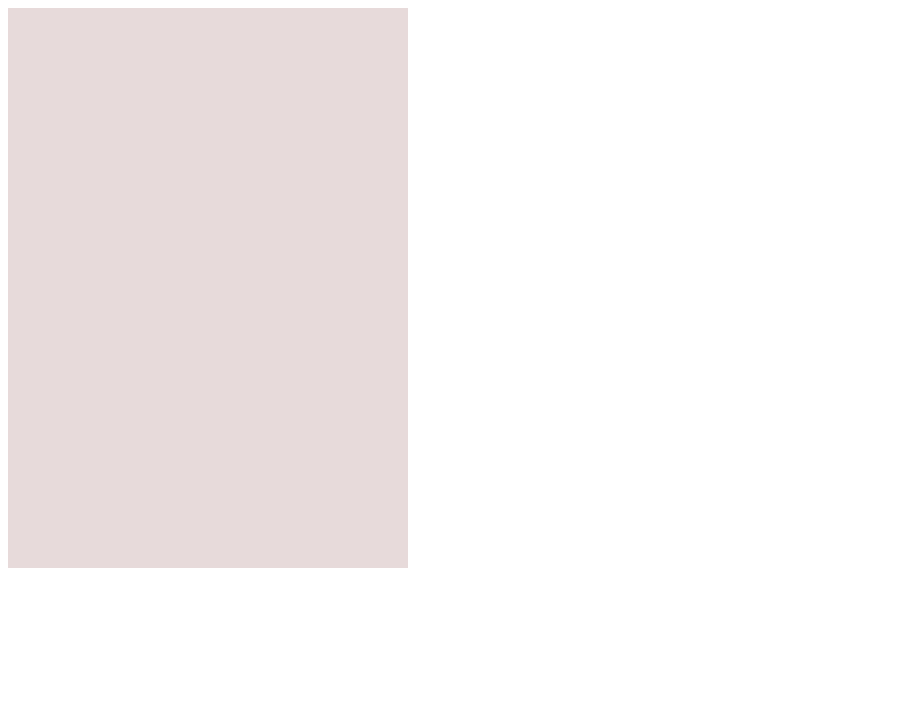
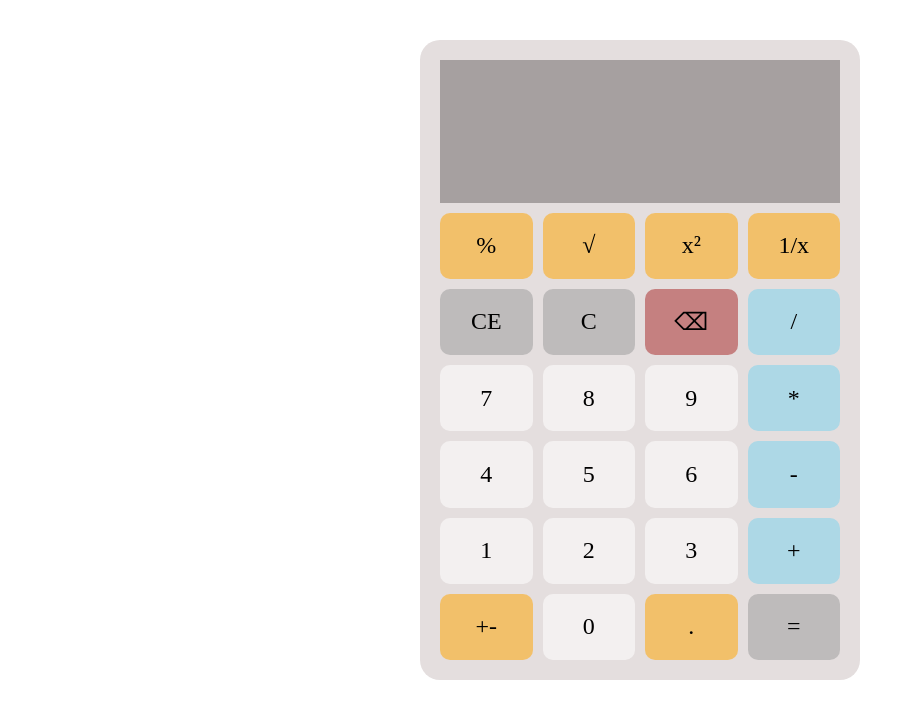
Before and after one commit to ordadush/Calculator, a plain HTML site: page index.html in a window 1280 px wide. Shown: the whole page, without its empty margins (0-915 px from the left). Drawn offline with Linux system fonts and the light colour scheme.

Commit message:
add grid

```diff
--- a/index.html
+++ b/index.html
@@ -7,6 +7,32 @@
         <link rel="stylesheet" href="styles.css">
     </head>
     <body>
-        <div class="main_rectangle"></div>
+        <div class="main-box">
+            <div class="display-box"></div>
+            <div class="box mark percent"> % </div>
+            <div class="box mark square"> &radic; </div>
+            <div class="box mark power">x&sup2;</div>
+            <div class="box mark divide-x">1/x</div>
+            <div class="box general ce">CE</div>
+            <div class="box general c">C</div>
+            <div class="box clear delete">⌫</div>
+            <div class="box acction divide">/</div>
+            <div class="box num seven">7</div>
+            <div class="box num eight">8</div>
+            <div class="box num nine">9</div>
+            <div class="box acction multiply">*</div>
+            <div class="box num four">4</div>
+            <div class="box num five">5</div>
+            <div class="box num six">6</div>
+            <div class="box acction minus">-</div>
+            <div class="box num one">1</div>
+            <div class="box num two">2</div>
+            <div class="box num three">3</div>
+            <div class="box acction plus">+</div>
+            <div class="box mark plus-minus">+-</div>
+            <div class="box num zero">0</div>
+            <div class="box mark dot">.</div>
+            <div class="box general equal">=</div>
+          </div>
     </body>
 </html>
--- a/styles.css
+++ b/styles.css
@@ -1,9 +1,46 @@
 
-.main_rectangle{
-    width: 50vh;
-    height: 70vh;
-    background-color: #b187874f;
-    display: flex;
-    justify-content: center;
-    align-items: center;
-}
+    .main-box {
+        display: grid;
+        grid-template-columns: repeat(4, 1fr); /* 4 עמודות שוות */
+        grid-template-rows: repeat(8, 1fr); /* 8 שורות שוות */
+        grid-gap: 10px;
+        max-width: 400px;
+        height: 600px;
+        margin: 40px auto;
+        padding: 20px;
+        background-color: #e4dede;
+        border-radius: 20px;
+    }
+    .display-box {
+        grid-column: 1/5;
+        grid-row: 1/3;
+        background-color: hsl(0, 3%, 64%);
+        display: flex;
+        align-items: center;
+        justify-content: center;
+        font-size: 24px;
+    }
+    .box {
+        background-color: hsl(0, 3%, 64%);
+        display: flex;
+        align-items: center;
+        justify-content: center;
+        font-size: 24px;
+        border-radius: 10px;
+    }
+
+    .acction{
+        background-color: lightblue;
+    }
+    .mark{
+        background-color: rgba(255, 166, 0, 0.521);
+    }
+    .clear{
+        background-color: rgba(172, 54, 54, 0.555);
+    }
+    .general{
+        background-color: rgba(160, 160, 160, 0.555);
+    }
+    .num{
+        background-color: rgba(255, 255, 255, 0.555);
+    }
```
